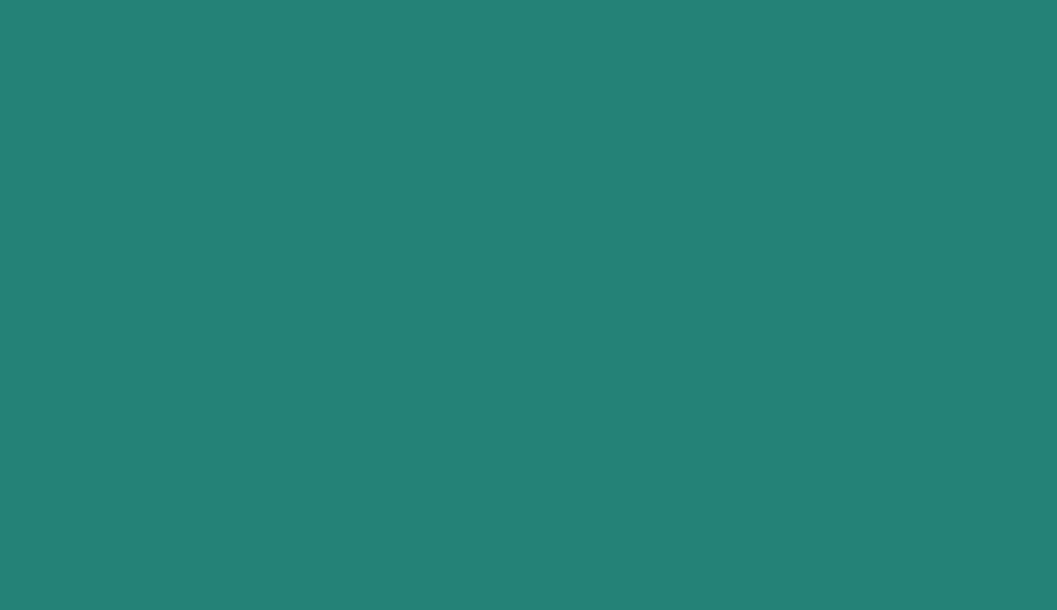
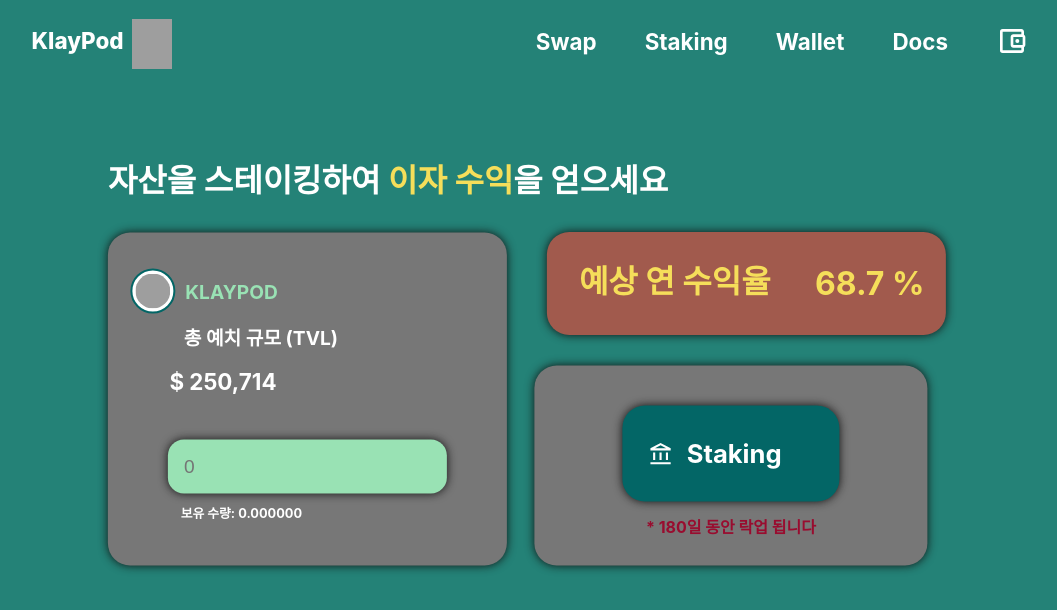
Before and after one commit to codestates/BEB-04-Klaypod, a React (Create React App) app in the folder client/: page /staking in a window 1280 px wide. Before the commit this address had no page. Shown: the top 610 px of the page, without its empty margins (188-1245 px from the left). Built offline with nearby package versions, Linux system fonts and the light colour scheme; grey boxes are pictures that could not be loaded.

Commit message:
[FEAT] Staking 페이지 추가

```diff
--- a/client/src/App.tsx
+++ b/client/src/App.tsx
@@ -9,6 +9,7 @@ import ProjectTvlMain from "./pool/project/ProjectTvlMain";
 import Wallet from "./pages/wallet/Wallet";
 import swal from "sweetalert";
 import Swap from "./pages/swap/Swap";
+import Staking from "./pages/staking/Staking";
 
 function App() {
   const [account, setAccount] = useState<string>("");
@@ -64,6 +65,12 @@ function App() {
               <Swap account={account} Connect={Connect} balance={balance} />
             }
           />
+          <Route
+            path="/staking"
+            element={
+              <Staking account={account} Connect={Connect} balance={balance} />
+            }
+          />
         </Routes>
       </Router>
     </>
--- /dev/null
+++ b/client/src/pages/staking/Staking.tsx
@@ -0,0 +1,74 @@
+import { FC } from "react";
+import AprNav from "../../pool/apr/AprNav";
+import "../../styles/Staking.css";
+import { MdOutlineAccountBalance } from "react-icons/md";
+
+export interface walletProps {
+  account: string;
+  balance: any;
+  Connect: any;
+}
+
+const Staking: FC<walletProps> = ({ Connect, account, balance }) => {
+  let bal = balance;
+  let bals = (bal / 10 ** 18).toFixed(6);
+
+  return (
+    <>
+      <AprNav account={account} Connect={Connect} />
+      <div className="staknig_wrapper">
+        <span className="staknig_title_text">
+          자산을 스테이킹하여{" "}
+          <span className="staking_title_text_color">이자 수익</span>을 얻으세요
+        </span>
+        <div className="staknig_container_big">
+          <div className="staknig_item">
+            <div className="staknig_from">
+              <img
+                className="staknig_img_pod"
+                src="https://gateway.pinata.cloud/ipfs/Qma1ravBNPf2boV4wzCnfhNEVScod2dRcq8eowCkoMfcG5"
+                width="45"
+                height="45"
+                alt=""
+              />
+              <li className="staknig_from_title">KLAYPOD</li>
+              <li className="staknig_from_text">총 예치 규모 (TVL) </li>
+              <li className="staknig_from_num">$ 250,714</li>
+            </div>
+            <li>
+              <input
+                className="staknig_from_input"
+                placeholder="0"
+                type="number"
+              />
+            </li>
+            <div className="staknig_to">
+              <li className="staknig_to_num">보유 수량: {bals}</li>
+            </div>
+            <div className="staknig_container_two">
+              <div className="staknig_fee">
+                <li className="staknig_fee_title">예상 연 수익율</li>
+                <li className="staknig_fee_icon">68.7 %</li>
+              </div>
+            </div>
+            <div className="staknig_container_three">
+              <div className="staknig_btn_item">
+                <div className="staknig_btn_container">
+                  <div className="staknig_btn">
+                    Staking
+                    <MdOutlineAccountBalance className="staknig_btn_icon" />
+                  </div>
+                  <div className="staknig_btn_text">
+                    * 180일 동안 락업 됩니다
+                  </div>
+                </div>
+              </div>
+            </div>
+          </div>
+        </div>
+      </div>
+    </>
+  );
+};
+
+export default Staking;
--- /dev/null
+++ b/client/src/styles/Staking.css
@@ -0,0 +1,165 @@
+.staknig_wrapper {
+  position: absolute;
+  top: 45%;
+  left: 45%;
+  transform: translate(-50%, -50%);
+  text-align: center;
+  white-space: nowrap;
+}
+
+.staknig_title_text {
+  color: #fff;
+  font-weight: 700;
+  font-size: 2rem;
+}
+
+.staking_title_text_color {
+  color: rgb(245, 222, 90);
+}
+
+.staknig_container_big {
+  display: flex;
+  margin-top: 2rem;
+}
+
+.staknig_item {
+  background-color: #777;
+  color: #fff;
+  font-size: 1.2rem;
+  font-weight: 700;
+  border-radius: 1.4rem;
+  box-shadow: 0px 0px 10px #111;
+  padding-bottom: 7rem;
+}
+
+.staknig_from {
+  display: flex;
+  white-space: nowrap;
+}
+
+.staknig_img_pod {
+  background-color: #fff;
+  border-radius: 50%;
+  padding: 3px;
+  border: 2px solid#036666;
+  transform: translate(50%, 80%);
+}
+
+.staknig_from_title {
+  font-size: 1.2rem;
+  transform: translate(35%, 105%);
+  color: #99e2b4;
+}
+
+.staknig_from_text {
+  font-size: 1.2rem;
+  transform: translate(-40%, 200%);
+}
+
+.staknig_from_num {
+  font-size: 1.4rem;
+  transform: translate(-215%, 300%);
+}
+
+.staknig_from_input {
+  transform: translate(0%, 300%);
+  background-color: #99e2b4;
+  border: none;
+  padding: 1rem;
+  font-size: 1.2rem;
+  border-radius: 1rem;
+  box-shadow: 0px 0px 10px #111;
+}
+
+.staknig_from_input:hover {
+  box-shadow: 0px 0px 5px #fff;
+}
+
+.staknig_to {
+  display: flex;
+  white-space: nowrap;
+}
+
+.staknig_to_num {
+  font-size: 0.8rem;
+  transform: translate(60%, 900%);
+}
+
+.staknig_container_two {
+  top: 42%;
+  left: 70%;
+  transform: translate(110%, -115%);
+  text-align: center;
+  white-space: nowrap;
+  padding: 1rem;
+  border-radius: 1.4rem;
+  background-color: rgb(161, 90, 77);
+  box-shadow: 0px 0px 10px #111;
+}
+
+.staknig_fee {
+  font-size: 2rem;
+  display: flex;
+}
+
+.staknig_fee_title {
+  margin-left: 1rem;
+  margin-top: 0.5rem;
+  color: rgb(245, 222, 90);
+}
+
+.staknig_fee_icon {
+  color: rgb(245, 222, 90);
+  padding: 1rem;
+  transform: translate(20%, 0%);
+}
+
+.staknig_container_three {
+  position: absolute;
+  top: 40%;
+  left: 100%;
+  transform: translate(-34%, 19%);
+  text-align: center;
+  white-space: nowrap;
+}
+
+.staknig_btn_item {
+  display: flex;
+  cursor: pointer;
+  flex-direction: column;
+  font-size: 1.6rem;
+}
+
+.staknig_btn_container {
+  background-color: #777;
+  color: #fff;
+  padding: 2.5rem 5.5rem 2.5rem 5.5rem;
+  font-weight: 700;
+  border-radius: 1.4rem;
+  margin-bottom: 3rem;
+  box-shadow: 0px 0px 10px #111;
+}
+
+.staknig_btn {
+  border-radius: 1.4rem;
+  background-color: #036666;
+  box-shadow: 0px 0px 10px #111;
+  padding: 2rem 2rem 2rem 4rem;
+}
+
+.staknig_btn_icon {
+  width: 1.6rem;
+  height: 1.6rem;
+  transform: translate(-520%, 17%);
+}
+
+.staknig_btn:hover {
+  box-shadow: 0px 0px 5px #fff;
+  cursor: pointer;
+}
+
+.staknig_btn_text {
+  color: #990c2f;
+  font-size: 1rem;
+  transform: translate(0%, 50%);
+}
```
